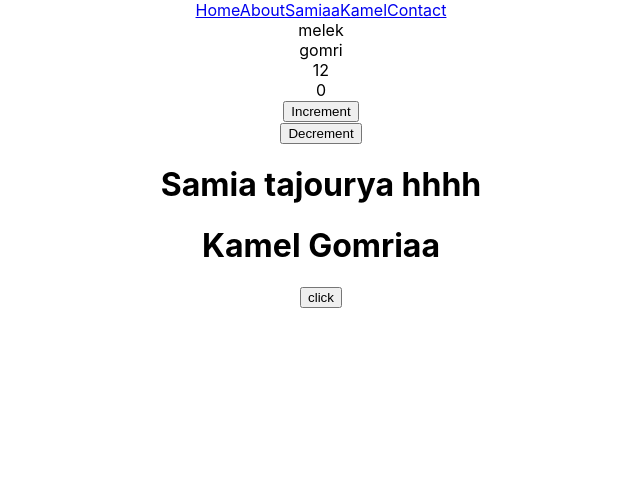
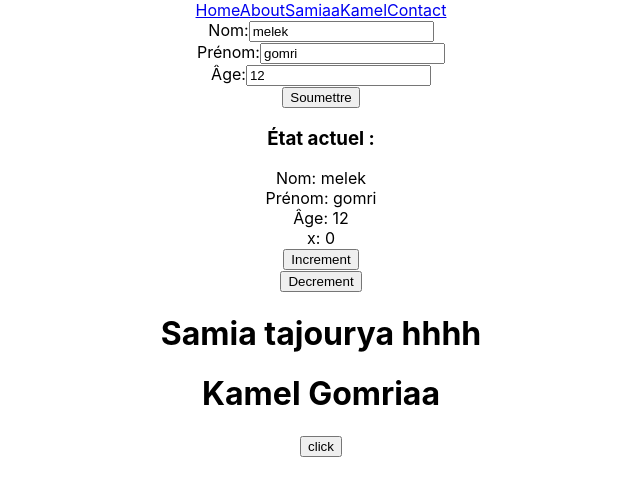
Before and after one commit to melekgomri1/gestionemployee, a React (Create React App) app in the folder employeereact/: page /samia in a window 1280 px wide. Shown: the top 496 px of the page, without its empty margins (319-959 px from the left). Built offline with nearby package versions, Linux system fonts and the light colour scheme.

Commit message:
add form with axios post

```diff
--- a/employeereact/src/Contact.js
+++ b/employeereact/src/Contact.js
@@ -2,35 +2,98 @@ import axios from 'axios';
 import React, { Component } from 'react';
 
 class Contact extends React.Component {
-    constructor(props) {
-        super(props);
-        this.state = {
-            contact: [] // Initialisation correcte de l'état "contact"
-        };
-    }
+    state = {
+        contacts: [],
+        contact: {
+          name: '',
+          lastname: '',
+          numtelephone: '',
+          email: '',
+          contact: '',
+        },
+      };
 
     componentDidMount() {
-        // Correction : accès à "response.data" pour récupérer les données de l'API
-        axios.get('http://localhost:3100/contact/getall')
+        //Correction : accès à "response.data" pour récupérer les données de l'API
+       axios.get('http://localhost:3100/contact/getall')
             .then((response) => {
-                // S'assurer que les données sont bien dans "response.data"
-                this.setState({ contact: response.data });
+                 //S'assurer que les données sont bien dans "response.data"
+               this.setState({ contacts: response.data });
             })
             .catch((error) => console.error(error)); // Gestion des erreurs
+    }
+    handlename=(e)=>{
+        this.setState({
+            contact:{
+                ...this.state.contact,
+                name:e.target.value
+            }
+        })
+    }
+    handlelastname=(e)=>{
+        this.setState({
+            contact:{
+                ...this.state.contact,
+                lastname:e.target.value
+            }
+        })
+    }
+    handlenumtelephone=(e)=>{
+        this.setState({
+            contact:{
+                ...this.state.contact,
+                numtelephone:e.target.value
+            }
+        })
+    }
+    handleemail=(e)=>{
+        this.setState({
+            contact:{
+                ...this.state.contact,
+                email:e.target.value
+            }
+        })
+    }
+    handlecontact=(e)=>{
+        this.setState({
+            contact:{
+                ...this.state.contact,
+                contact:e.target.value
+            }
+        })
+    }
+    handleSubmit=async(e)=>{
+        e.preventDefault();
+
+       await axios.post('http://localhost:3100/contact/addcontact',this.state.contact).then(response=>console.log(response.data))
+        axios.get('http://localhost:3100/contact/getall')
+        .then((response) => {
+             //S'assurer que les données sont bien dans "response.data"
+           this.setState({ contacts: response.data });
+        })
+        .catch((error) => console.error(error));
+
     }
 
     render() {
         return (
             <div>
-                {this.state.contact.map((item, key) => (
+                {this.state.contacts.map((item, key) => (
                     <ul key={key}>
                         <li>{item.name}</li>
                         <li>{item.lastname}</li>
                         <li>{item.numtelephone}</li>
                     </ul>
                 ))}
+              name: <input type="text" onChange={this.handlename}></input>
+               lastname: <input type="text" onChange={this.handlelastname}></input>
+                numtelephone:<input type="number" onChange={this.handlenumtelephone}></input>
+                email:<input type="email" onChange={this.handleemail}></input>
+                contact:<input type="text" onChange={this.handlecontact}></input>
+                <button onClick={this.handleSubmit}>Send</button>
             </div>
         );
+
     }
 }
 
--- a/employeereact/src/Samia.js
+++ b/employeereact/src/Samia.js
@@ -1,32 +1,64 @@
-import React,{Component} from 'react';
+import React, { useState } from 'react';
 import Kamel from './Kamel';
-class Samia extends React.Component{
-    state={
-        name:"melek",
-        lastename:"gomri",
-        age:12,
-        x:0,
-    }
-   componentDidMount(){
-    console.log("componentDidMount");
-   }
-   componentDidUpdate(prevProps,prevState,snapshot){
-    console.log(prevState);
-    console.log("componentDidUpdate");
-   }
-    render(){
-        console.log("render");;
-        return <div>
-            {this.state.name}<br></br>
-            {this.state.lastename}<br></br>
-            {this.state.age}<br></br>
-            {this.state.x}<br></br>
-            <button onClick={()=>{this.setState({x:this.state.x+1})}}>Increment</button><br></br>
-            <button onClick={()=>{this.setState({x:this.state.x-1})}}>Decrement</button>
 
-            <h1>Samia tajourya hhhh</h1>
-            <Kamel data={this.state}/>
-        </div>
-    }
+function Samia() {
+  // Déclare les états pour les champs du formulaire
+  const [name, setName] = useState('melek');
+  const [lastname, setLastname] = useState('gomri');
+  const [age, setAge] = useState(12);
+  const [x, setX] = useState(0);
+
+  // Fonction pour gérer la soumission du formulaire
+  const handleSubmit = (e) => {
+    e.preventDefault();
+    console.log(`Nom: ${name}, Prénom: ${lastname}, Âge: ${age}`);
+  };
+
+  return (
+    <div>
+      <form onSubmit={handleSubmit}>
+        <label>Nom:</label>
+        <input
+          type="text"
+          value={name}
+          onChange={(e) => setName(e.target.value)}
+          placeholder="Entrez votre nom"
+        /><br />
+
+        <label>Prénom:</label>
+        <input
+          type="text"
+          value={lastname}
+          onChange={(e) => setLastname(e.target.value)}
+          placeholder="Entrez votre prénom"
+        /><br />
+
+        <label>Âge:</label>
+        <input
+          type="number"
+          value={age}
+          onChange={(e) => setAge(Number(e.target.value))}
+          placeholder="Entrez votre âge"
+        /><br />
+
+        <button type="submit">Soumettre</button>
+      </form>
+
+      <div>
+        <h3>État actuel :</h3>
+        Nom: {name}<br />
+        Prénom: {lastname}<br />
+        Âge: {age}<br />
+        x: {x}<br />
+
+        <button onClick={() => setX(x + 1)}>Increment</button><br />
+        <button onClick={() => setX(x - 1)}>Decrement</button>
+      </div>
+
+      <h1>Samia tajourya hhhh</h1>
+      <Kamel data={{ name, lastname, age, x }} />
+    </div>
+  );
 }
-export default Samia
+
+export default Samia;
```
